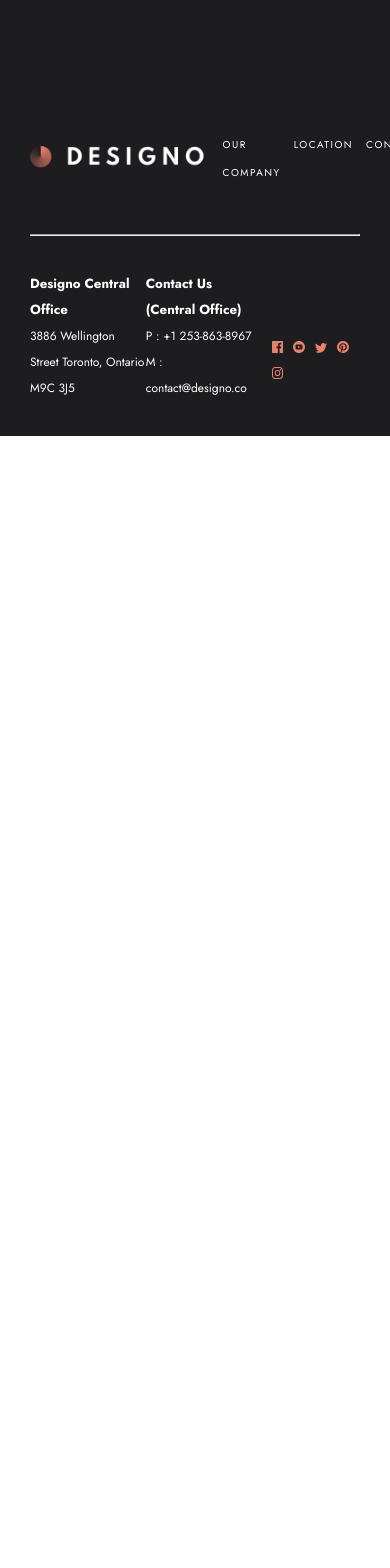
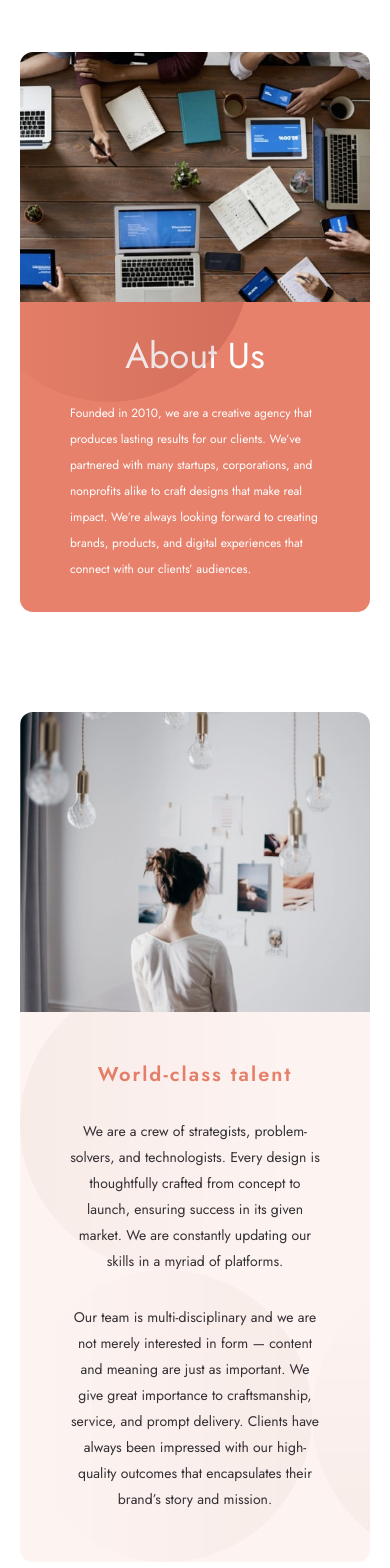
Before and after one commit to Sh0o7eR/Designo, an Angular app: page /about in a window 390 px wide. Before the commit this address led to /. Shown: the part 100-1668 px from the top of the page. Before the commit the page ends 844 px from the top, so only its background shows below. Built offline with nearby package versions, Linux system fonts and the light colour scheme.

Commit message:
page about, completed styling

```diff
--- a/src/app/app-routing.module.ts
+++ b/src/app/app-routing.module.ts
@@ -4,12 +4,15 @@ import {HomePageComponent} from './features/home-page/home-page.component';
 import {WebDesignComponent} from './features/web-design/web-design.component';
 import {AppDesignComponent} from './features/app-design/app-design.component';
 import {GraphicDesignComponent} from './features/graphic-design/graphic-design.component';
+import {AboutComponent} from './features/about/about.component';
 
 const routes: Routes = [
   {path: '', component: HomePageComponent},
   {path: 'webdesign', component: WebDesignComponent},
   {path: 'appdesign', component: AppDesignComponent},
   {path: 'graphicdesign', component: GraphicDesignComponent},
+  {path: 'about', component: AboutComponent},
+  {path: '**', component: HomePageComponent},
 ];
 
 @NgModule({
--- a/src/app/app.module.ts
+++ b/src/app/app.module.ts
@@ -13,6 +13,7 @@ import { ContSkillComponent } from './shared/cont-skill/cont-skill.component';
 import { HeroComponent } from './shared/hero/hero.component';
 import { AppDesignComponent } from './features/app-design/app-design.component';
 import { GraphicDesignComponent } from './features/graphic-design/graphic-design.component';
+import { AboutComponent } from './features/about/about.component';
 
 @NgModule({
   declarations: [
@@ -26,7 +27,8 @@ import { GraphicDesignComponent } from './features/graphic-design/graphic-design
     ContSkillComponent,
     HeroComponent,
     AppDesignComponent,
-    GraphicDesignComponent
+    GraphicDesignComponent,
+    AboutComponent
   ],
   imports: [
     BrowserModule,
--- /dev/null
+++ b/src/app/features/about/about.component.html
@@ -0,0 +1,59 @@
+<section class="hero-about">
+  <div class="hero-about__text">
+    <img class="hero-about__text__pattern" src="assets/about/desktop/bg-pattern-hero-about-desktop.svg" alt="">
+    <h1>About Us</h1>
+    <p>Founded in 2010, we are a creative agency that produces lasting results for our clients. We’ve partnered with many startups, corporations, and nonprofits alike to craft designs that make real impact. We’re always looking forward to creating brands, products, and digital experiences that connect with our clients’ audiences.</p>
+  </div>
+  <div class="hero-about__image">
+    <img src="assets/about/desktop/image-about-hero.jpg" alt="hero-about">
+  </div>
+</section>
+<section class="card-hero">
+  <div class="card-hero__image">
+    <img src="assets/about/desktop/image-world-class-talent.jpg" alt="talent">
+  </div>
+  <div class="card-hero__text">
+    <img class="card-hero__text__pattern" src="assets/shared/desktop/bg-pattern-three-circles.svg" alt="">
+    <h3>World-class talent</h3>
+    <p>We are a crew of strategists, problem-solvers, and technologists. Every design is thoughtfully crafted from concept to launch, ensuring success in its given market. We are constantly updating our skills in a myriad of platforms.</p>
+    <p>Our team is multi-disciplinary and we are not merely interested in form — content and meaning are just as important. We give great importance to craftsmanship, service, and prompt delivery. Clients have always been impressed with our high-quality outcomes that encapsulates their brand’s story and mission.</p>
+  </div>
+</section>
+<section class="badge">
+  <div class="badge__item">
+    <div class="badge__item__image">
+      <img class="badge__item__image__pattern-1" src="assets/shared/desktop/bg-pattern-small-circle.svg" alt="pattern">
+      <img class="badge__item__image__illustration" src="assets/shared/desktop/illustration-canada.svg" alt="canaada">
+    </div>
+    <h5>CANADA</h5>
+    <button class="button button--onLight">SEE LOCATION</button>
+  </div>
+  <div class="badge__item">
+    <div class="badge__item__image">
+      <img class="badge__item__image__pattern-2" src="assets/shared/desktop/bg-pattern-small-circle.svg" alt="pattern">
+      <img class="badge__item__image__illustration" src="assets/shared/desktop/illustration-australia.svg" alt="canaada">
+    </div>
+    <h5>AUSTRALIA</h5>
+    <button class="button button--onLight">SEE LOCATION</button>
+  </div>
+  <div class="badge__item">
+    <div class="badge__item__image">
+      <img class="badge__item__image__pattern-3" src="assets/shared/desktop/bg-pattern-small-circle.svg" alt="pattern">
+      <img class="badge__item__image__illustration" src="assets/shared/desktop/illustration-united-kingdom.svg" alt="canaada">
+    </div>
+    <h5>UNITED-KINGDOM</h5>
+    <button class="button button--onLight">SEE LOCATION</button>
+  </div>
+</section>
+<section class="card-hero" style="margin-bottom: 300px;">
+  <div class="card-hero__text">
+    <img class="card-hero__text__pattern" src="assets/shared/desktop/bg-pattern-three-circles.svg" alt="">
+    <h3>The real deal</h3>
+    <p>As strategic partners in our clients’ businesses, we are ready to take on any challenge as our own. Solving real problems require empathy and collaboration, and we strive to bring a fresh perspective to every opportunity. We make design and technology more accessible and give you tools to measure success.</p>
+    <p>We are visual storytellers in appealing and captivating ways. By combining business and marketing strategies, we inspire audiences to take action and drive real results.</p>
+  </div>
+  <div class="card-hero__image">
+    <img src="assets/about/desktop/image-real-deal.jpg" alt="talent">
+  </div>
+</section>
+<app-cta></app-cta>
--- /dev/null
+++ b/src/app/features/about/about.component.scss
@@ -0,0 +1,197 @@
+@import "src/styles";
+.hero-about{
+  max-width: 1111px;
+  margin: 0 auto;
+  display: flex;
+  //flex-wrap: wrap;
+  height: 480px;
+  border-radius: 13px;
+  overflow: hidden;
+  &__text{
+    position: relative;
+    width: 640px;
+    display: flex;
+    flex-direction: column;
+    justify-content: center;
+    padding: 0 100px;
+    background-color: var(--peach);
+    &__pattern{
+      position: absolute;
+      bottom: 0;
+      left: 0;
+    }
+    h1{
+      margin-bottom: 40px;
+      color: var(--white);
+    }
+    p{
+      color: var(--white);
+      font-size: 14px;
+    }
+  }
+  &__image{
+    width: 470px;
+  }
+}
+@media (max-width: 1050px) {
+  .hero-about{
+    &__text{
+      padding: 0 50px;
+    }
+  }
+}
+@media (max-width: 850px) {
+  .hero-about{
+    flex-wrap: wrap;
+    height: auto;
+    margin: 0 20px;
+    &__text{
+      width: 100%;
+      padding: 30px 50px;
+      order: 2;
+      overflow: hidden;
+      h1{
+        text-align: center;
+        margin-bottom: 20px;
+        font-size: 36px;
+      }
+      p{
+        font-size: 12px;
+      }
+      &__pattern{
+        width: 80%;
+        top: -180px;
+        left: -50px;
+      }
+    }
+    &__image{
+      order: 1;
+      width: 100%;
+      height: 250px;
+      img{
+        width: 100%;
+        height: 100%;
+        object-fit: cover;
+        object-position: center;
+      }
+    }
+  }
+}
+.card-hero{
+  max-width: 1111px;
+  margin: 100px auto;
+  height: 640px;
+  border-radius: 13px;
+  overflow: hidden;
+  display: flex;
+  align-items: center;
+  &__image{
+    width: 470px;
+  }
+  &__text{
+    position: relative;
+    background-color: #FDF3F0;
+    width: 670px;
+    height: 100%;
+    padding: 0 80px;
+    display: flex;
+    flex-direction: column;
+    justify-content: center;
+    h3{
+      color: var(--peach);
+      font-weight: 600;
+      letter-spacing: 2px;
+    }
+    p{
+      margin-top: 30px;
+    }
+    &__pattern{
+      position: absolute;
+      bottom: 0;
+      left: 0;
+    }
+  }
+}
+@media (max-width: 1050px) {
+  .card-hero{
+    flex-wrap: wrap;
+    margin-left: 20px;
+    margin-right: 20px;
+    height: auto;
+    &__image{
+      width: 100%;
+      height: 300px;
+      order: 1;
+      img{
+        width: 100%;
+        height: 100%;
+        object-fit: cover;
+        object-position: center;
+      }
+    }
+    &__text{
+      order: 2;
+      text-align: center;
+      width: 100%;
+      padding: 50px;
+    }
+  }
+}
+@media (max-width: 768px) {
+  .card-hero{
+    &__text{
+      p{
+        font-size: 14px;
+      }
+    }
+  }
+}
+.badge{
+  max-width: 1111px;
+  margin: 0 auto;
+  display: flex;
+  justify-content: space-between;
+  margin-bottom: 100px;
+  &__item{
+    display: flex;
+    flex-direction: column;
+    justify-content: center;
+    align-items: center;
+    text-align: center;
+    width: 350px;
+    &__image{
+      width: 200px;
+      height: 200px;
+      position: relative;
+      display: flex;
+      justify-content: center;
+      img{
+        position: absolute;
+        width: 100%;
+      }
+      &__pattern-1{
+        transform: rotate(90deg);
+      }
+      &__pattern-3{
+        transform: rotate(-90deg);
+      }
+    }
+    h5{
+      margin: 30px 0;
+    }
+    .button{
+      @include btn(150px , 55px);
+      font-weight: 500;
+      //margin: 0 auto;
+    }
+  }
+}
+@media (max-width: 700px) {
+ .badge{
+   flex-direction: column;
+   align-items: center;
+   &__item{
+     margin-bottom: 50px;
+   }
+ }
+}
--- /dev/null
+++ b/src/app/features/about/about.component.ts
@@ -0,0 +1,15 @@
+import { Component, OnInit } from '@angular/core';
+
+@Component({
+  selector: 'app-about',
+  templateUrl: './about.component.html',
+  styleUrls: ['./about.component.scss']
+})
+export class AboutComponent implements OnInit {
+
+  constructor() { }
+
+  ngOnInit(): void {
+  }
+
+}
```
